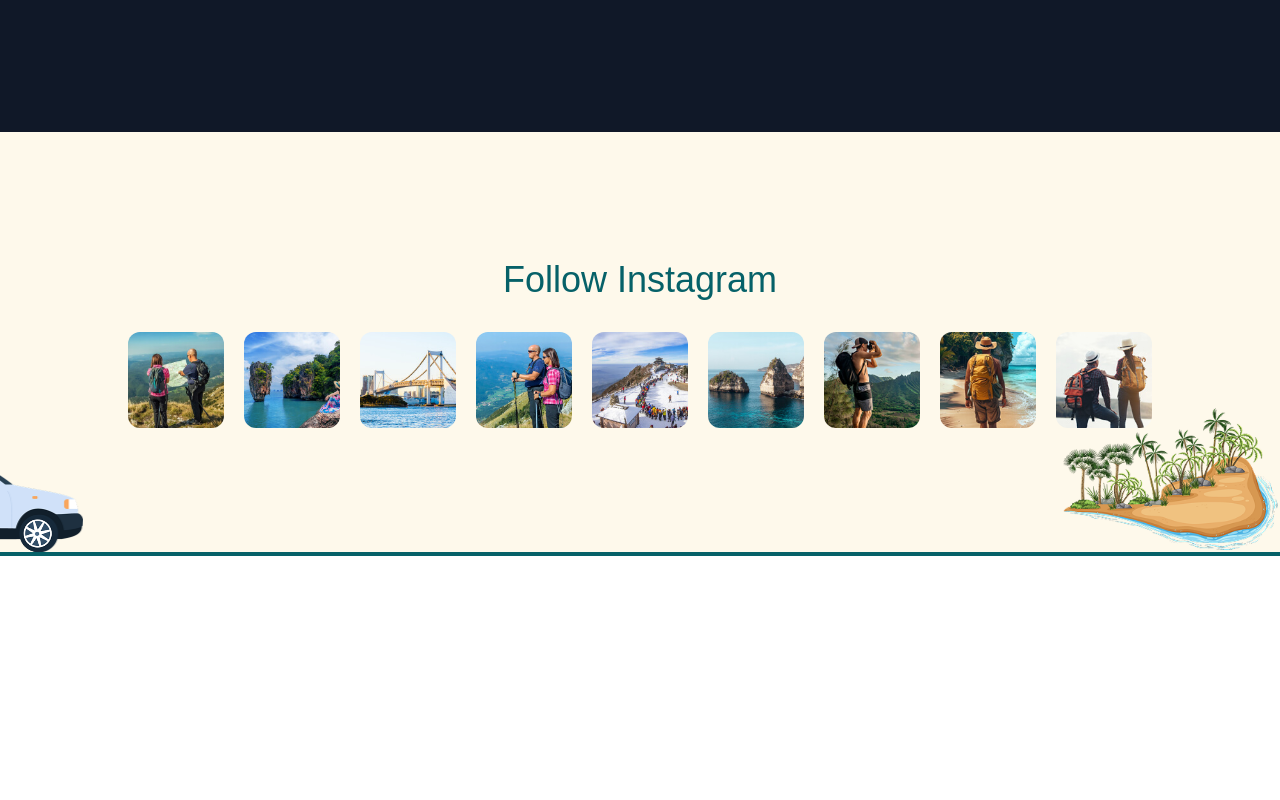
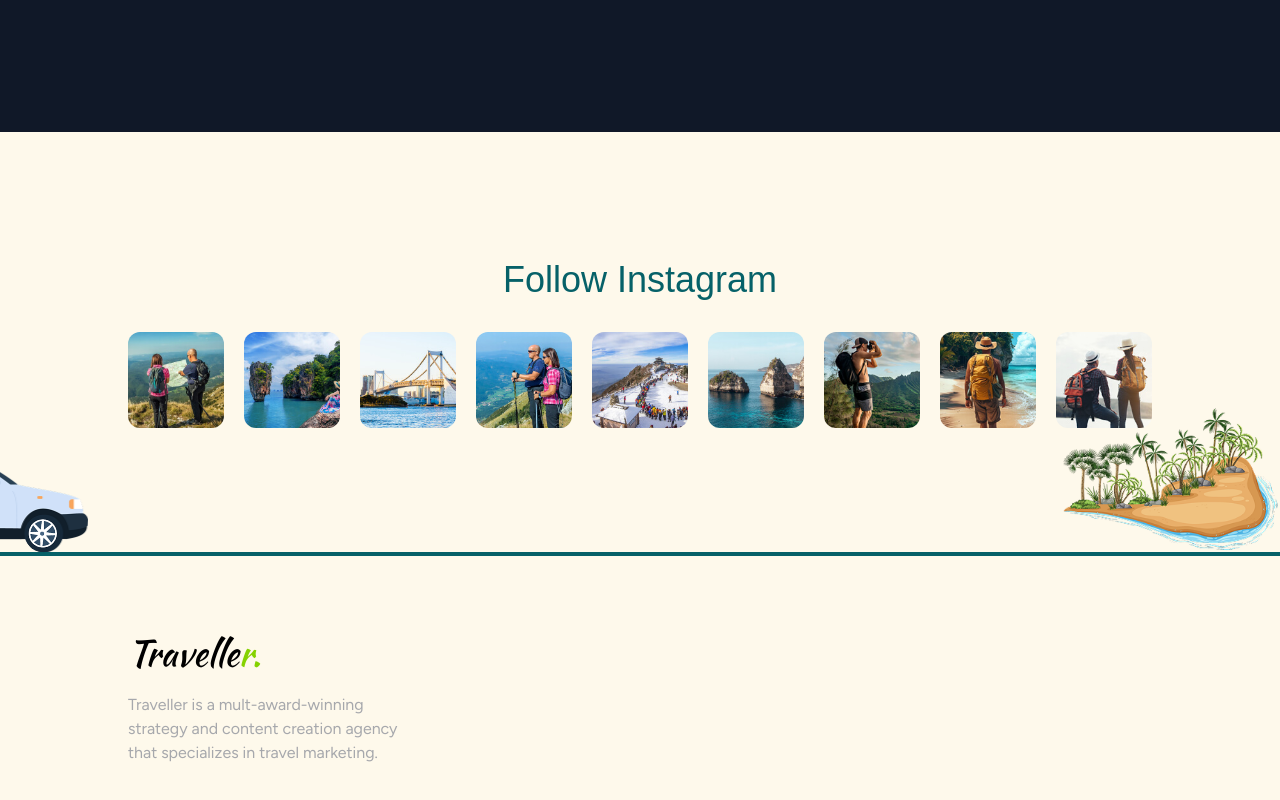
Before and after one commit to Jisap/traveller-website, a React (Vite) app: page /contact in a window 1280 px wide. Shown: the part 668-1468 px from the top of the page. Before the commit the page ends 1224 px from the top, so only its background shows below. Built offline with nearby package versions, Linux system fonts and the light colour scheme; a web font is replaced by a local one.

Commit message:
feat: add Footer and Logo components to the UI.

```diff
--- a/src/Components/Footer/Footer.jsx
+++ b/src/Components/Footer/Footer.jsx
@@ -12,6 +12,7 @@ import { Icon } from '@iconify/react'
 import car from '../../assets/Footer/Left-Car.png'
 import tyre from '../../assets/Footer/Left-Car-tyre.png'
 import tree from "../../assets/Footer/Righttreepic.png"
+import Logo from '../Navbar/Logo/Logo'
 
 
 
@@ -227,7 +228,14 @@ const Footer = () => {
         </div>
       </div>
 
-
+      <div className='footer-menu flex flex-col justify-between xl:flex-row gap-10 xl:gap-16 px-5 sm:px-[8%] lg:px-[10%] bg-yellow-light py-[6%]'>
+        <div className='footer-item text-start xl:max-w-70'>
+          <Logo className='text-black!' />
+          <p className='pt-5 text-gray-500/60'>
+            Traveller is a mult-award-winning strategy and content creation agency that specializes in travel marketing.
+          </p>
+        </div>
+      </div>
     </>
   )
 }
--- a/src/Components/Navbar/Logo/Logo.jsx
+++ b/src/Components/Navbar/Logo/Logo.jsx
@@ -4,7 +4,7 @@ import { Link } from 'react-router-dom'
 const Logo = ({ className = "" }) => {
   return (
     <>
-      <Link to="/" className={`logo cursor-pointer text-2xl md:text-4xl text-white font-kaushan`}>
+      <Link to="/" className={`logo cursor-pointer text-2xl md:text-4xl text-white font-kaushan ${className}`}>
         Travelle
         <span className='text-prim'>r.</span>
       </Link>
```
